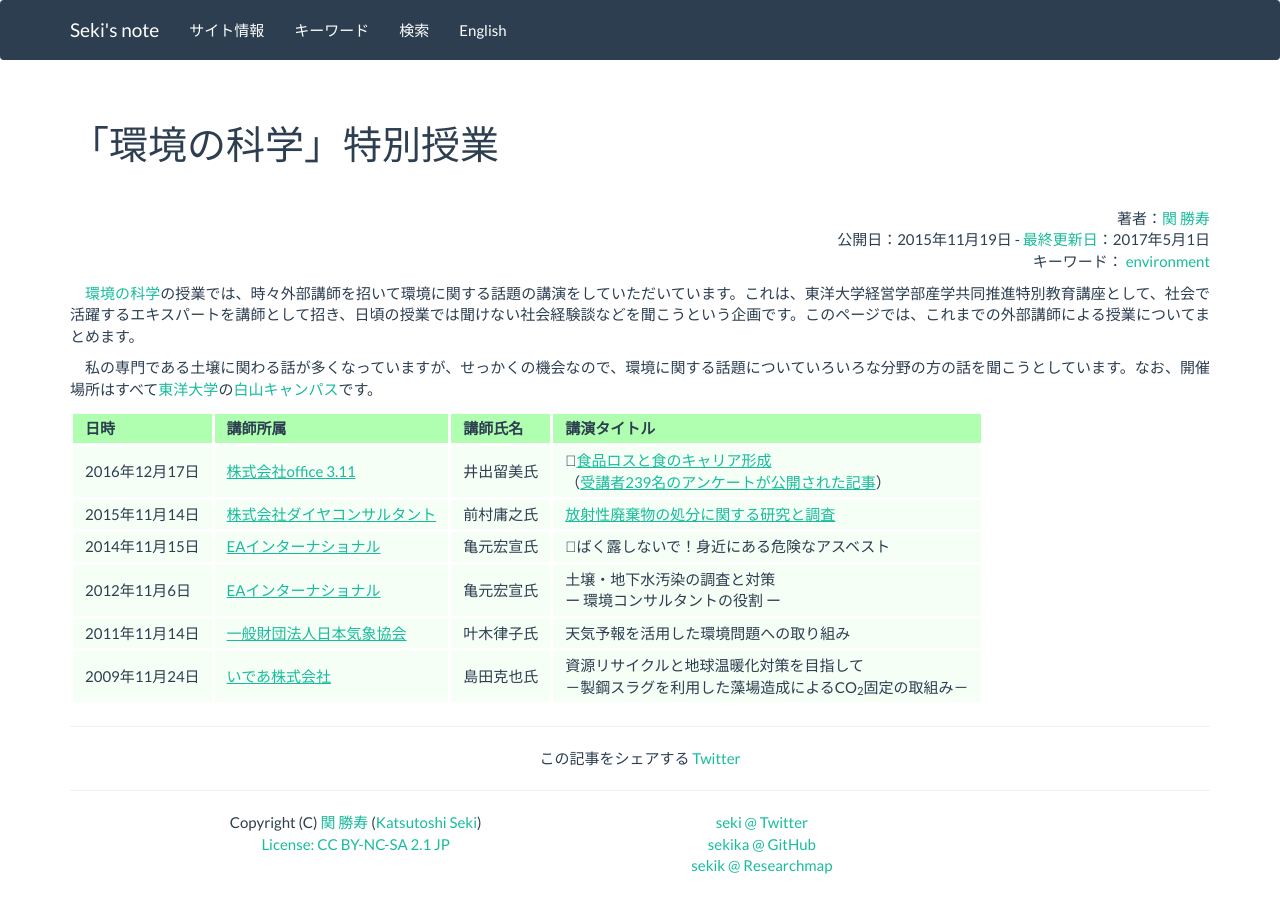
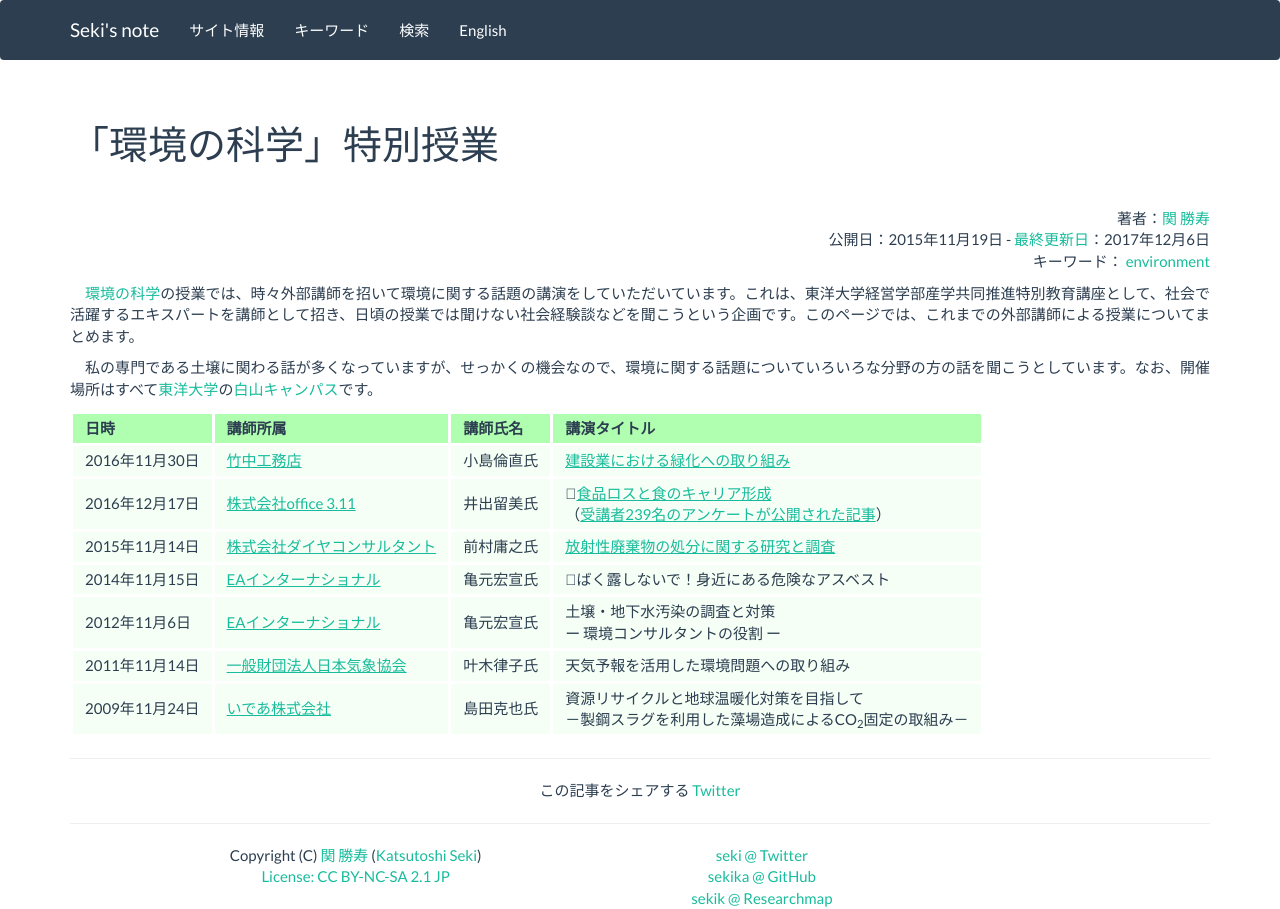
Before and after one commit to sekika/sekika.github.io, a Jekyll site: the page built from _posts/2015-11-19-special-lecture.md, in a window 1280 px wide. Built offline with Jekyll 4.4.1, drawn with Linux system fonts in a browser that asks for light colours; nearby versions of some CDN libraries; comment, search, counter and statistics services are not loaded.

Commit message:
建設業における緑化への取り組み

```diff
--- a/_posts/2015-11-19-special-lecture.md
+++ b/_posts/2015-11-19-special-lecture.md
@@ -2,7 +2,7 @@
 layout: post
 title: 「環境の科学」特別授業
 date: 2015-11-19 14:34:37 +0000
-update: 2017-05-01 14:57:10 +0000
+update: 2017-12-06 05:13:35 +0000
 tag: environment
 ---
 [環境の科学](http://www2.toyo.ac.jp/~seki_k/kankyo.html)の授業では、時々外部講師を招いて環境に関する話題の講演をしていただいています。これは、東洋大学経営学部産学共同推進特別教育講座として、社会で活躍するエキスパートを講師として招き、日頃の授業では聞けない社会経験談などを聞こうという企画です。このページでは、これまでの外部講師による授業についてまとめます。
@@ -11,8 +11,9 @@ tag: environment
 
 |日時 |講師所属 |講師氏名 |講演タイトル |
 |-----+---------+----------+---------------|
+|2016年11月30日 |[竹中工務店](http://www.takenaka.co.jp/) | 小島倫直氏 | [建設業における緑化への取り組み](https://www.facebook.com/toyo.kaifa/posts/1353748588085799) |
 |2016年12月17日 |[株式会社office 3.11](http://www.office311.jp/) |井出留美氏 |􏰀[食品ロスと食のキャリア形成](https://www.facebook.com/toyo.kaifa/posts/1032824376844890)<br>（[受講者239名のアンケートが公開された記事](https://news.yahoo.co.jp/byline/iderumi/20170501-00070394/)）|
-|2015年11月14日 |[株式会社ダイヤコンサルタント](http://www.diaconsult.co.jp/) |前村庸之氏 |[放射性廃棄物の処分に関する研究と調査](https://www.facebook.com/toyo.kaifa/posts/763685013758829?pnref=story) |
+|2015年11月14日 |[株式会社ダイヤコンサルタント](http://www.diaconsult.co.jp/) |前村庸之氏 |[放射性廃棄物の処分に関する研究と調査](https://www.facebook.com/toyo.kaifa/posts/763685013758829) |
 |2014年11月15日 |[EAインターナショナル](http://www.ea-intl.com/) |亀元宏宣氏 |􏰀ばく露しないで！身近にある危険なアスベスト|
 |2012年11月6日 |[EAインターナショナル](http://www.ea-intl.com/) |亀元宏宣氏 |土壌・地下水汚染の調査と対策<br />ー 環境コンサルタントの役割 ー|
 |2011年11月14日 | [一般財団法人日本気象協会](http://www.jwa.or.jp/) |叶木律子氏 |天気予報を活用した環境問題への取り組み|
```
